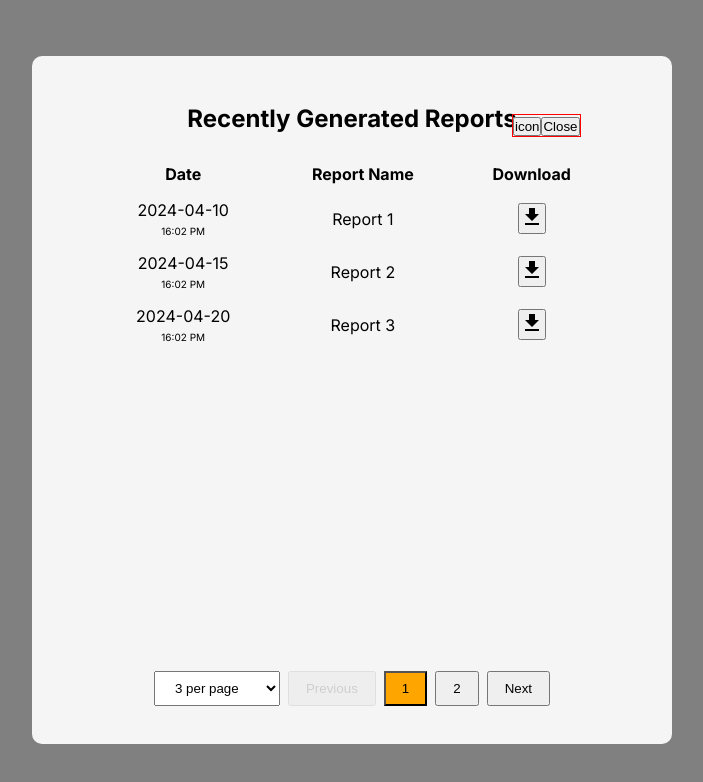
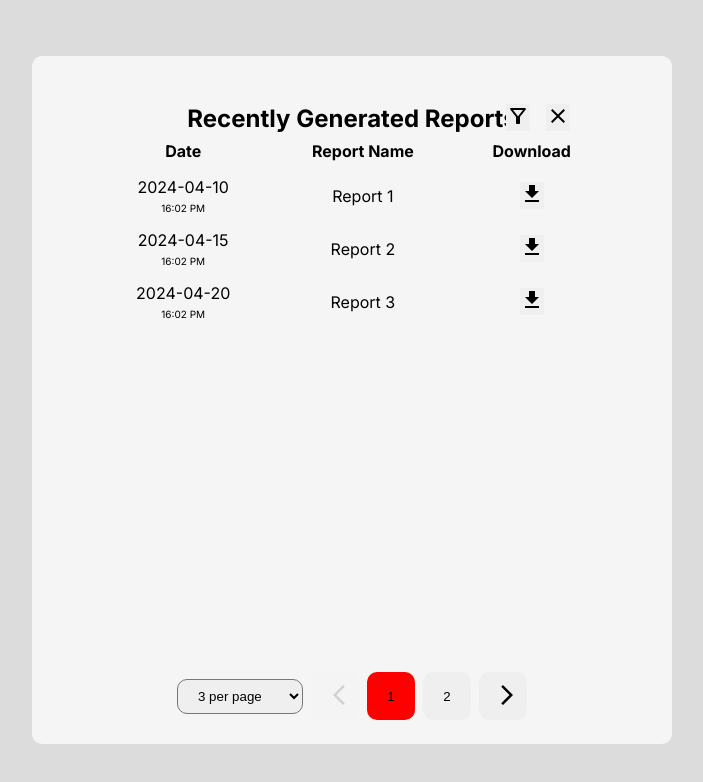
Before and after one commit to ayushkumar32539/Dialog-box, a Next.js app: page / in a window 1280 px wide. Both pictures are taken after a click on the button "Show Reports". Shown: the top 782 px of the page, without its empty margins (288-991 px from the left). Built offline with nearby package versions, Linux system fonts and the light colour scheme.

Commit message:
final push

```diff
--- a/src/app/Components/ReportsButton.js
+++ b/src/app/Components/ReportsButton.js
@@ -11,8 +11,8 @@ const ReportsButton = () => {
   };
 
   return (
-    <div>
-      {!showDialog && <button onClick={() => setShowDialog(true)}>Show Reports</button>}
+    <div className='report-button'>
+      {!showDialog && <button className='show-reports-button' onClick={() => setShowDialog(true)}>Show Reports</button>}
       {showDialog && <ReportsDialog onClose={handleDialogClose} />}
     </div>
   );
--- a/src/app/Components/Reportsdialog.js
+++ b/src/app/Components/Reportsdialog.js
@@ -2,6 +2,10 @@
 "use client";
 import { useEffect, useState } from 'react';
 import DownloadIcon from '@mui/icons-material/Download';
+import CloseOutlinedIcon from '@mui/icons-material/CloseOutlined';
+import FilterAltOutlinedIcon from '@mui/icons-material/FilterAltOutlined';
+import ArrowForwardIosOutlinedIcon from '@mui/icons-material/ArrowForwardIosOutlined';
+import ArrowBackIosNewOutlinedIcon from '@mui/icons-material/ArrowBackIosNewOutlined';
 
 const ReportsDialog = ({ onClose }) => {
   const [reports, setReports] = useState([]);
@@ -47,8 +51,8 @@ const ReportsDialog = ({ onClose }) => {
       <div className="reports-dialog">
         <h2>Recently Generated Reports</h2>
         <div className='buttons'>
-          <button>icon</button>
-          <button onClick={onClose}>Close</button>
+          <button className='close'><FilterAltOutlinedIcon/></button>
+          <button className='close' onClick={onClose}><CloseOutlinedIcon/></button>
         </div>
         <table className="reports-table">
           <thead>
@@ -66,7 +70,7 @@ const ReportsDialog = ({ onClose }) => {
                   <div className='time'>{report.time}</div>
                 </td>
                 <td>{report.name}</td>
-                <td><button><DownloadIcon/></button></td>
+                <td><button className='download'><DownloadIcon/></button></td>
               </tr>
             ))}
           </tbody>
@@ -77,20 +81,21 @@ const ReportsDialog = ({ onClose }) => {
             <option value={5}>5 per page</option>
             <option value={10}>10 per page</option>
           </select>
-          <button onClick={() => handlePageChange(currentPage - 1)} disabled={currentPage === 1}>
-            Previous
+          <button className='comm-btn' onClick={() => handlePageChange(currentPage - 1)} disabled={currentPage === 1}>
+            <ArrowBackIosNewOutlinedIcon/>
           </button>
           {Array.from({ length: totalPages }).map((_, index) => (
             <button
+            className='comm-btn'
               key={index}
               onClick={() => handlePageChange(index + 1)}
-              style={{ backgroundColor: currentPage === index + 1 ? 'orange' : '' }}
+              style={{ backgroundColor: currentPage === index + 1 ? 'red' : '' }}
             >
               {index + 1}
             </button>
           ))}
-          <button onClick={() => handlePageChange(currentPage + 1)} disabled={currentPage === totalPages}>
-            Next
+          <button className='comm-btn' onClick={() => handlePageChange(currentPage + 1)} disabled={currentPage === totalPages}>
+            <ArrowForwardIosOutlinedIcon/>
           </button>
         </div>
       </div>
--- a/src/app/globals.css
+++ b/src/app/globals.css
@@ -2,6 +2,24 @@
 *{
   margin: 0%;
   padding: 0%;
+}
+
+.show-reports-button {
+  position: fixed;
+  top: 50%;
+  left: 50%;
+  transform: translate(-50%, -50%);
+  padding: 10px 20px;
+  background-color: #007bff;
+  color: #fff;
+  border: none;
+  border-radius: 5px;
+  font-size: 16px;
+  cursor: pointer;
+}
+
+.show-reports-button:hover {
+  background-color: #0056b3;
 }
 
 
@@ -9,7 +27,7 @@
 display: flex;
 justify-content: center;
 align-items: center;
-background-color: gray;
+background-color: rgb(220, 220, 220);
 height: 100vh;
 }
 
@@ -26,12 +44,29 @@ height: 100vh;
   /* justify-content: center; */
 }
 
+.comm-btn{
+  border: none;
+  height: 3rem;
+  width: 3rem;
+}
+
+.download{
+  border: none;
+  cursor: pointer;
+}
+
 .buttons{
-  position: relative;
-  border: 1px red solid;
+  position: fixed;
+  /* border: 1px red solid; */
   width: fit-content;
-  left: 75%;
-  bottom: 3%;
+  left: 62%;
+  /* bottom: 3%; */
+}
+
+.close{
+  border: none;
+  cursor: pointer;
+  margin-right: 1rem;
 }
 
 .reports-table {
@@ -50,11 +85,16 @@ height: 100vh;
   /* border: 1px solid #ccc; */
 }
 
+
 .pagination {
-  /* margin-top: 20px; */
-  position: relative;
-  top: 50%;
+  position: absolute;
+  bottom: 80px;
+  left: 50%;
+  transform: translateX(-50%);
+  display: flex;
+  align-items: center;
 }
+
 
 .time{
 font-size: 10px;
@@ -66,6 +106,7 @@ margin-top: 5px;
   margin: 0 4px;
   padding: 8px 16px;
   cursor: pointer;
+  border-radius: 10px;
 }
 
 .pagination button[disabled] {
@@ -75,3 +116,23 @@ margin-top: 5px;
 .pagination button:hover {
   background-color: #ddd; /* Hover color for pagination buttons */
 }
+
+@media (max-width: 768px) {
+  .reports-dialog {
+    width: 90%;
+    max-width: 90%;
+  }
+  .buttons{
+    top: 9%;
+    left: 50%;
+
+  }
+}
+
+@media (max-width: 576px) {
+  .reports-dialog {
+    width: 95%;
+    max-width: 95%;
+    margin: 20px auto;
+  }
+}
```
